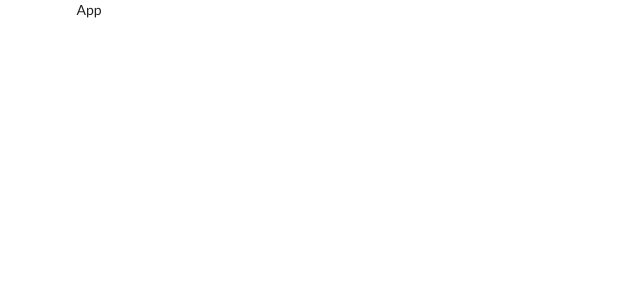
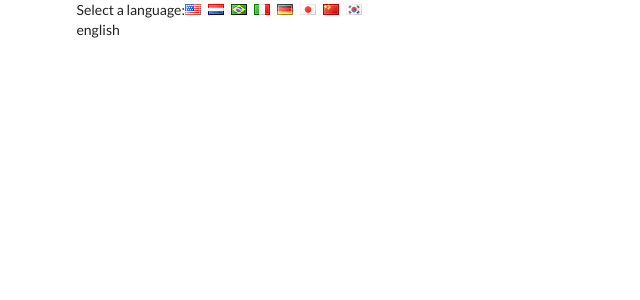
Before and after one commit to marcoamolinaro/react-redux-translate, a React (Create React App) app: page / in a window 1280 px wide. Shown: the top 300 px of the page, without its empty margins (0-640 px from the left). Built offline with nearby package versions, Linux system fonts and the light colour scheme.

Commit message:
298. Selecting a Language

```diff
--- a/src/components/App.js
+++ b/src/components/App.js
@@ -1,8 +1,30 @@
 import React from 'react';
 
 class App extends React.Component {
+
+    state = { language: 'english' };
+
+    onLanguageChange = language => {
+        this.setState({ language });
+    }
+
     render() {
-        return <div className="ui container">App</div>;
+        return (
+            <div className="ui container">
+                <div>
+                    Select a language:
+                    <i className="flag us" onClick={() => this.onLanguageChange('english')}/>
+                    <i className="flag nl" onClick={() => this.onLanguageChange('dutch')}/>
+                    <i className="flag br" onClick={() => this.onLanguageChange('portuguese')}/>
+                    <i className="flag it" onClick={() => this.onLanguageChange('italian')}/>
+                    <i className="flag de" onClick={() => this.onLanguageChange('german')}/>
+                    <i className="flag jp" onClick={() => this.onLanguageChange('japanese')}/>
+                    <i className="flag cn" onClick={() => this.onLanguageChange('chinese')}/>
+                    <i className="flag kr" onClick={() => this.onLanguageChange('korean')}/>
+                </div>
+                {this.state.language}
+            </div>
+        );
     }
 }
 
```
Also changed, not shown: 1 other file (tests, documents, lock files or other folders).
